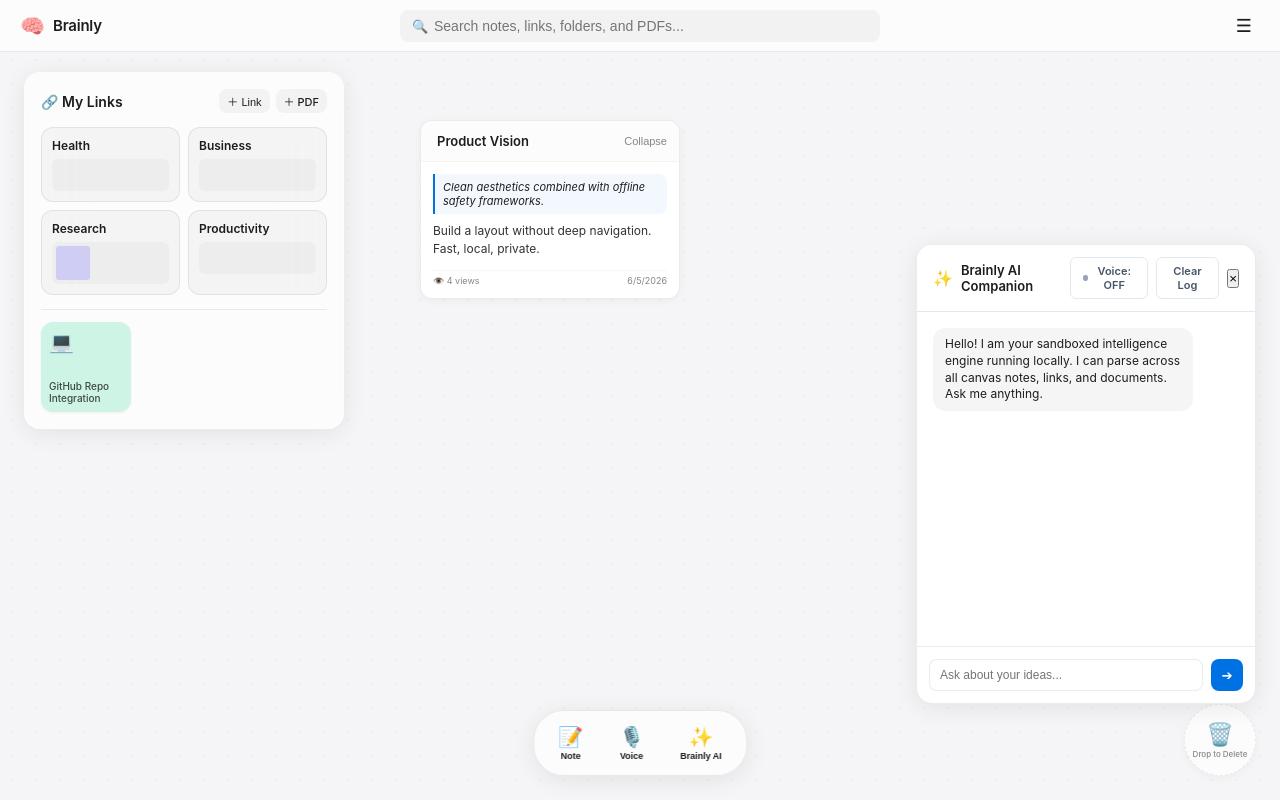
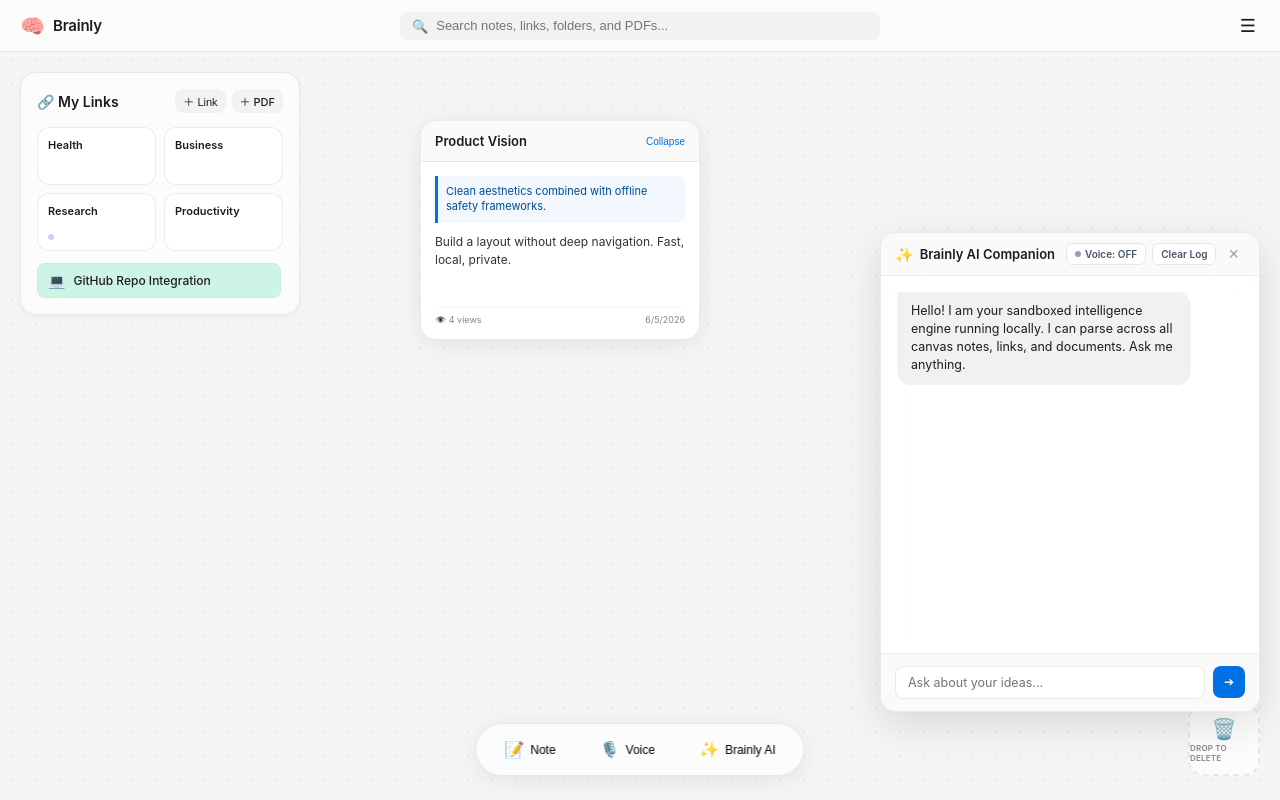
Before and after one commit to nweinberg97/Brainly, a plain HTML site: page index.html in a window 1280 px wide. Both pictures are taken after a click on the button "Query Brainly Local AI". Drawn offline with Linux system fonts and the light colour scheme; a script that the page names is missing.

Commit message:
Update styles.css

```diff
--- a/styles.css
+++ b/styles.css
@@ -31,28 +31,25 @@
     background-color: var(--bg-base);
     color: var(--text-primary);
     overflow: hidden;
-    width: 100vw;
-    height: 100vh;
-    user-select: none;
     -webkit-font-smoothing: antialiased;
 }
 
-/* Header/Top Bar Construction */
+/* Header Core Design Systems Grid Mapping */
 .top-bar {
+    display: grid;
+    grid-template-columns: 1fr 2fr 1fr;
+    align-items: center;
+    height: 52px;
+    padding: 0 20px;
+    background-color: var(--surface-blur);
+    backdrop-filter: blur(20px);
+    -webkit-backdrop-filter: blur(20px);
+    border-bottom: 1px solid var(--border-color);
     position: fixed;
     top: 0;
     left: 0;
-    width: 100vw;
-    height: 52px;
-    background: var(--surface-blur);
-    backdrop-filter: blur(20px);
-    -webkit-backdrop-filter: blur(20px);
-    border-bottom: 1px solid var(--border-color);
-    display: grid;
-    grid-template-columns: 240px 1fr 240px;
-    align-items: center;
-    padding: 0 20px;
-    z-index: 1000;
+    right: 0;
+    z-index: 100;
 }
 
 .top-bar-left {
@@ -78,36 +75,34 @@
 }
 
 .search-container {
-    position: relative;
+    display: flex;
+    align-items: center;
+    background-color: rgba(0, 0, 0, 0.04);
+    border-radius: var(--radius-sm);
+    padding: 6px 12px;
     width: 100%;
     max-width: 480px;
+    transition: var(--transition-smooth);
+}
+
+.search-container:focus-within {
+    background-color: var(--surface-solid);
+    box-shadow: 0 0 0 3px rgba(0, 113, 227, 0.15);
 }
 
 .search-icon {
-    position: absolute;
-    left: 12px;
-    top: 50%;
-    transform: translateY(-50%);
     font-size: 13px;
+    margin-right: 8px;
     color: var(--text-secondary);
 }
 
-#global-search {
+.search-container input {
+    border: none;
+    background: transparent;
+    outline: none;
     width: 100%;
-    height: 32px;
-    background: rgba(0, 0, 0, 0.04);
-    border: none;
-    border-radius: var(--radius-sm);
-    padding: 0 12px 0 34px;
-    font-size: 14px;
+    font-size: 13px;
     color: var(--text-primary);
-    outline: none;
-    transition: var(--transition-smooth);
-}
-
-#global-search:focus {
-    background: var(--surface-solid);
-    box-shadow: inset 0 0 0 1.5px var(--accent-apple), var(--shadow-sm);
 }
 
 .top-bar-right {
@@ -119,54 +114,55 @@
     background: none;
     border: none;
     font-size: 18px;
+    cursor: pointer;
     color: var(--text-primary);
-    cursor: pointer;
-    padding: 4px 8px;
+    padding: 4px;
     border-radius: var(--radius-sm);
 }
 
-/* Main Spatial Canvas Workspace */
+/* Spatial Processing Canvas Blueprint */
 .canvas-workspace {
-    position: relative;
+    position: absolute;
+    top: 0;
+    left: 0;
     width: 100vw;
     height: 100vh;
     padding-top: 52px;
     overflow: auto;
-    background-image: radial-gradient(rgba(0, 0, 0, 0.03) 1px, transparent 0);
+    background-image: radial-gradient(rgba(0, 0, 0, 0.05) 1px, transparent 1px);
     background-size: 24px 24px;
+    z-index: 1;
 }
 
-/* CRITICAL SYSTEM: My Links Container */
+/* Left-Docked Hyperlink Shelf Architecture */
 .my-links-container {
-    position: absolute;
+    position: fixed;
     top: 72px;
-    left: 24px;
-    width: 320px;
+    left: 20px;
+    width: 280px;
     max-height: calc(100vh - 160px);
-    background: var(--surface-blur);
-    backdrop-filter: blur(30px);
-    -webkit-backdrop-filter: blur(30px);
-    border: 1px solid rgba(255, 255, 255, 0.4);
+    background-color: var(--surface-blur);
+    backdrop-filter: blur(20px);
     border-radius: var(--radius-lg);
-    box-shadow: var(--shadow-md);
-    padding: 16px;
+    border: 1px solid var(--border-color);
+    box-shadow: var(--shadow-sm);
     display: flex;
     flex-direction: column;
-    gap: 14px;
-    z-index: 100;
-    overflow-y: auto;
+    padding: 16px;
+    z-index: 10;
+    overflow: hidden;
 }
 
 .my-links-header {
     display: flex;
     justify-content: space-between;
     align-items: center;
+    margin-bottom: 14px;
 }
 
 .my-links-header h3 {
     font-size: 14px;
     font-weight: 600;
-    color: var(--text-primary);
 }
 
 .my-links-actions {
@@ -175,7 +171,7 @@
 }
 
 .my-links-actions button, .pdf-upload-label {
-    background: rgba(0, 0, 0, 0.04);
+    background-color: rgba(0, 0, 0, 0.04);
     border: none;
     padding: 4px 8px;
     border-radius: var(--radius-sm);
@@ -183,26 +179,29 @@
     font-weight: 500;
     cursor: pointer;
     color: var(--text-primary);
+    display: inline-flex;
+    align-items: center;
     transition: var(--transition-smooth);
+}
+
+.my-links-actions button:hover, .pdf-upload-label:hover {
+    background-color: rgba(0, 0, 0, 0.08);
 }
 
 .pdf-upload-label input[type="file"] {
     display: none;
 }
 
-.my-links-actions button:hover, .pdf-upload-label:hover {
-    background: rgba(0, 0, 0, 0.08);
-}
-
-/* Folders Grid Structure within My Links Container */
 .my-links-folders {
     display: grid;
     grid-template-columns: repeat(2, 1fr);
     gap: 8px;
+    margin-bottom: 12px;
 }
 
+/* Target Folder Bubbles Layout */
 .link-folder-bubble {
-    background: rgba(0, 0, 0, 0.03);
+    background-color: var(--surface-solid);
     border: 1px solid var(--border-color);
     border-radius: var(--radius-md);
     padding: 10px;
@@ -210,89 +209,78 @@
     transition: var(--transition-smooth);
     display: flex;
     flex-direction: column;
-    gap: 6px;
+    justify-content: space-between;
+    min-height: 58px;
 }
 
 .link-folder-bubble:hover, .link-folder-bubble.dragover {
-    background: rgba(0, 0, 0, 0.06);
-    transform: scale(1.02);
+    transform: translateY(-1px);
+    box-shadow: var(--shadow-sm);
+    border-color: var(--accent-apple);
 }
 
 .link-folder-title {
-    font-size: 12px;
+    font-size: 11px;
     font-weight: 600;
-    overflow: hidden;
-    text-overflow: ellipsis;
-    white-space: nowrap;
+    color: var(--text-primary);
 }
 
 .link-folder-mini-grid {
-    display: grid;
-    grid-template-columns: repeat(3, 1fr);
+    display: flex;
     gap: 3px;
-    background: rgba(0, 0, 0, 0.03);
-    padding: 4px;
-    border-radius: 6px;
-    min-height: 32px;
+    margin-top: 6px;
+    flex-wrap: wrap;
 }
 
 .mini-indicator-dot {
-    width: 100%;
-    aspect-ratio: 1;
-    border-radius: 3px;
+    width: 6px;
+    height: 6px;
+    border-radius: 50%;
 }
 
-/* Link shelf container layouts */
 .my-links-shelf {
-    display: grid;
-    grid-template-columns: repeat(3, 1fr);
-    gap: 8px;
-    border-top: 1px solid var(--border-color);
-    padding-top: 12px;
+    flex: 1;
+    overflow-y: auto;
+    display: flex;
+    flex-direction: column;
+    gap: 6px;
+    padding-right: 2px;
 }
 
-/* Universal Deterministic Visual Tile Execution */
+/* Shelf Tile Cards Mapping */
 .deterministic-tile {
-    aspect-ratio: 1;
-    border-radius: var(--radius-md);
-    padding: 8px;
     display: flex;
-    flex-direction: column;
-    justify-content: space-between;
-    position: relative;
+    align-items: center;
+    gap: 8px;
+    padding: 8px 10px;
+    border-radius: var(--radius-sm);
     cursor: grab;
-    transition: transform 0.2s cubic-bezier(0.175, 0.885, 0.32, 1.275), box-shadow 0.2s ease;
-    box-shadow: 0 1px 3px rgba(0,0,0,0.05);
+    user-select: none;
+    transition: var(--transition-smooth);
+    border: 1px solid rgba(0,0,0,0.03);
 }
 
 .deterministic-tile:active {
     cursor: grabbing;
 }
 
-.deterministic-tile:hover {
-    transform: translateY(-2px);
-    box-shadow: var(--shadow-sm);
-}
-
 .tile-emoji {
-    font-size: 20px;
+    font-size: 14px;
 }
 
 .tile-title {
-    font-size: 10px;
+    font-size: 12px;
     font-weight: 500;
-    line-height: 1.2;
-    color: rgba(0, 0, 0, 0.7);
-    display: -webkit-box;
-    -webkit-line-clamp: 3;
-    -webkit-box-orient: vertical;
+    white-space: nowrap;
     overflow: hidden;
+    text-overflow: ellipsis;
+    color: #1d1d1f;
 }
 
-/* Spatial Elements: Floating Free-Canvas Elements */
+/* Spatial Notes Components Layout Rules */
 .canvas-element {
     position: absolute;
-    z-index: 10;
+    z-index: 5;
     cursor: grab;
     user-select: none;
 }
@@ -301,425 +289,371 @@
     cursor: grabbing;
 }
 
-/* Note Visual Systems */
-.brainly-note {
-    width: 260px;
-    background: var(--surface-solid);
-    border-radius: var(--radius-md);
-    box-shadow: var(--shadow-sm);
-    border: 1px solid var(--border-color);
-    overflow: hidden;
-    transition: box-shadow 0.2s, transform 0.1s;
+.canvas-element.dragging {
+    opacity: 0.4;
 }
 
-.brainly-note.dragging {
+.brainly-note {
+    width: 280px;
+    background-color: var(--surface-solid);
+    border-radius: var(--radius-lg);
     box-shadow: var(--shadow-md);
-    transform: scale(1.03);
-    z-index: 1000;
+    border: 1px solid var(--border-color);
+    display: flex;
+    flex-direction: column;
+    overflow: hidden;
+    transition: height var(--transition-smooth);
 }
 
 .note-header {
-    padding: 10px 12px;
-    background: rgba(0, 0, 0, 0.01);
-    border-bottom: 1px solid rgba(0, 0, 0, 0.03);
     display: flex;
     justify-content: space-between;
     align-items: center;
+    padding: 12px 14px;
+    background-color: rgba(0, 0, 0, 0.02);
+    border-bottom: 1px solid var(--border-color);
 }
 
 .note-title-text {
     font-size: 13px;
     font-weight: 600;
     outline: none;
-    border-radius: 4px;
-    padding: 2px 4px;
-}
-
-.note-title-text[contenteditable="true"]:focus {
-    background: rgba(0, 0, 0, 0.05);
+    width: 70%;
 }
 
 .note-toggle-btn {
     background: none;
     border: none;
-    font-size: 11px;
+    font-size: 10px;
+    color: var(--accent-apple);
     cursor: pointer;
-    color: var(--text-secondary);
+    font-weight: 500;
 }
 
 .note-body {
-    padding: 12px;
+    padding: 14px;
     display: flex;
     flex-direction: column;
-    gap: 8px;
+    gap: 10px;
+}
+
+.brainly-note.collapsed .note-body {
+    display: none;
 }
 
 .note-ai-summary-box {
-    background: rgba(0, 113, 227, 0.05);
-    border-left: 2.5px solid var(--accent-apple);
-    padding: 6px 8px;
+    background-color: rgba(0, 113, 227, 0.05);
+    border-left: 3px solid var(--accent-apple);
+    padding: 8px;
     border-radius: 0 var(--radius-sm) var(--radius-sm) 0;
     font-size: 11px;
-    color: var(--text-primary);
-    font-style: italic;
+    line-height: 1.4;
+    color: #004b93;
     outline: none;
 }
 
 .note-raw-content {
     font-size: 12px;
     line-height: 1.5;
-    min-height: 40px;
+    min-height: 60px;
+    max-height: 180px;
+    overflow-y: auto;
     outline: none;
     color: #333;
 }
 
 .note-metadata-strip {
+    display: flex;
+    justify-content: space-between;
     font-size: 9px;
     color: var(--text-secondary);
-    display: flex;
-    justify-content: space-between;
-    padding-top: 4px;
-    border-top: 1px solid rgba(0, 0, 0, 0.03);
+    border-top: 1px solid rgba(0,0,0,0.04);
+    padding-top: 6px;
+    margin-top: 4px;
 }
 
-/* Collapsed Note State Override */
-.brainly-note.collapsed {
-    width: 220px;
-}
-
-.brainly-note.collapsed .note-raw-content,
-.brainly-note.collapsed .note-metadata-strip {
-    display: none;
-}
-
-/* Thought Folder Canvas Elements */
+/* Cluster Thought Folders Matrix */
 .thought-folder-node {
-    width: 96px;
-    height: 96px;
-    background: rgba(255, 255, 255, 0.85);
-    backdrop-filter: blur(10px);
-    border-radius: 20px;
-    border: 1px solid rgba(0, 0, 0, 0.06);
-    box-shadow: var(--shadow-sm);
+    width: 90px;
+    height: 90px;
+    background-color: var(--surface-solid);
+    border-radius: 50%;
+    box-shadow: var(--shadow-md);
+    border: 2px dashed rgba(0, 0, 0, 0.15);
     display: flex;
     flex-direction: column;
     align-items: center;
     justify-content: center;
-    gap: 6px;
     padding: 8px;
-    transition: transform 0.2s, background-color 0.2s;
+    transition: var(--transition-smooth);
 }
 
-.thought-folder-node.dragover {
-    background: rgba(0, 113, 227, 0.1);
+.thought-folder-node:hover, .thought-folder-node.dragover {
     border-color: var(--accent-apple);
-    transform: scale(1.08);
+    transform: scale(1.03);
 }
 
 .folder-bubble-matrix {
     display: grid;
     grid-template-columns: repeat(2, 1fr);
     gap: 4px;
-    width: 40px;
-    height: 40px;
-    background: rgba(0,0,0,0.04);
-    padding: 5px;
-    border-radius: 10px;
+    margin-bottom: 6px;
 }
 
 .folder-mini-dot {
-    background: rgba(0,0,0,0.2);
-    border-radius: 3px;
-    width: 100%;
-    height: 100%;
+    width: 8px;
+    height: 8px;
+    background-color: rgba(0, 0, 0, 0.2);
+    border-radius: 50%;
 }
 
-.thought-folder-node .folder-label {
-    font-size: 11px;
+.folder-label {
+    font-size: 10px;
     font-weight: 600;
     text-align: center;
-    max-width: 100%;
+    width: 100%;
+    white-space: nowrap;
     overflow: hidden;
     text-overflow: ellipsis;
-    white-space: nowrap;
     outline: none;
 }
 
-/* Floating Action Controller Layouts */
+/* Bottom Interface Navigation Bar Layer */
 .bottom-ui-container {
     position: fixed;
     bottom: 24px;
-    left: 50vw;
+    left: 50%;
     transform: translateX(-50%);
-    z-index: 1000;
+    z-index: 90;
 }
 
 .fab-cluster {
     display: flex;
     gap: 12px;
-    background: var(--surface-blur);
+    background-color: var(--surface-blur);
     backdrop-filter: blur(20px);
-    -webkit-backdrop-filter: blur(20px);
     padding: 8px 12px;
     border-radius: 30px;
+    border: 1px solid var(--border-color);
     box-shadow: var(--shadow-md);
-    border: 1px solid var(--border-color);
 }
 
 .fab-btn {
+    display: flex;
+    align-items: center;
+    gap: 6px;
     background: none;
     border: none;
-    display: flex;
-    flex-direction: column;
-    align-items: center;
-    gap: 2px;
+    padding: 8px 16px;
+    border-radius: 20px;
     cursor: pointer;
-    padding: 6px 12px;
-    border-radius: 20px;
+    transition: var(--transition-smooth);
     position: relative;
-    transition: var(--transition-smooth);
 }
 
 .fab-btn:hover {
-    background: rgba(0, 0, 0, 0.05);
+    background-color: rgba(0, 0, 0, 0.05);
 }
 
 .fab-icon {
-    font-size: 20px;
+    font-size: 16px;
 }
 
 .fab-label {
-    font-size: 9px;
-    font-weight: 600;
-    color: var(--text-primary);
+    font-size: 12px;
+    font-weight: 500;
 }
 
-/* Voice Active States */
+/* Recording UI Indicators */
 .pulse-indicator-dot {
     position: absolute;
-    top: 4px;
+    top: 6px;
     right: 12px;
     width: 6px;
     height: 6px;
-    background: #ff3b30;
+    background-color: #ff3b30;
     border-radius: 50%;
-    opacity: 0;
+    display: none;
 }
 
 .fab-btn.recording .pulse-indicator-dot {
-    opacity: 1;
-    animation: pulse-key 1.2s infinite ease-in-out;
+    display: block;
+    animation: beaconPulse 1.2s infinite ease-in-out;
 }
 
-@keyframes pulse-key {
-    0% { transform: scale(0.9); opacity: 0.6; }
-    50% { transform: scale(1.4); opacity: 1; }
-    100% { transform: scale(0.9); opacity: 0.6; }
+@keyframes beaconPulse {
+    0% { transform: scale(0.9); opacity: 1; }
+    50% { transform: scale(1.4); opacity: 0.4; }
+    100% { transform: scale(0.9); opacity: 1; }
 }
 
-/* Trash Bin Dropzone UI */
+/* Absolute Safe Eraser Dropzone Elements */
 .trash-bin-zone {
     position: fixed;
     bottom: 24px;
-    right: 24px;
+    right: 20px;
     width: 72px;
     height: 72px;
-    background: var(--surface-blur);
+    background-color: var(--surface-blur);
     backdrop-filter: blur(20px);
-    -webkit-backdrop-filter: blur(20px);
-    border-radius: 50%;
-    border: 1px dashed var(--border-color);
-    box-shadow: var(--shadow-sm);
+    border: 2px dashed var(--border-color);
+    border-radius: var(--radius-lg);
     display: flex;
     flex-direction: column;
     align-items: center;
     justify-content: center;
-    z-index: 1000;
     transition: var(--transition-smooth);
+    z-index: 10;
 }
 
 .trash-bin-zone.hovered {
-    background: rgba(255, 59, 48, 0.15);
+    background-color: rgba(255, 59, 48, 0.08);
     border-color: #ff3b30;
-    transform: scale(1.15);
+    color: #ff3b30;
+    transform: scale(1.05);
 }
 
 .trash-bin-icon {
-    font-size: 22px;
+    font-size: 20px;
+    margin-bottom: 2px;
 }
 
 .trash-bin-text {
     font-size: 8px;
-    font-weight: 500;
-    margin-top: 2px;
+    font-weight: 600;
+    text-transform: uppercase;
+    letter-spacing: 0.2px;
     color: var(--text-secondary);
 }
 
-/* Local AI Chat Floating Interface Panel */
-.ai-panel {
-    position: fixed;
-    bottom: 96px;
-    right: 24px;
-    width: 340px;
-    height: 460px;
-    background: var(--surface-solid);
-    border-radius: var(--radius-lg);
-    box-shadow: var(--shadow-md);
-    border: 1px solid var(--border-color);
-    display: flex;
-    flex-direction: column;
-    z-index: 1100;
-    overflow: hidden;
-    transition: opacity 0.2s, transform 0.2s;
-}
-
-.ai-chat-log {
-    flex: 1;
-    padding: 16px;
-    overflow-y: auto;
-    display: flex;
-    flex-direction: column;
-    gap: 12px;
-    scroll-behavior: smooth;
-}
-
-.ai-message {
-    font-size: 12px;
-    line-height: 1.4;
-    padding: 8px 12px;
-    border-radius: var(--radius-md);
-    max-width: 85%;
-}
-
-.ai-message.system {
-    background: rgba(0,0,0,0.04);
-    align-self: flex-start;
-    color: var(--text-primary);
-}
-
-.ai-message.user {
-    background: var(--accent-apple);
-    color: white;
-    align-self: flex-end;
-}
-
-.ai-panel-input-zone {
-    padding: 12px;
-    border-top: 1px solid var(--border-color);
-    display: flex;
-    gap: 8px;
-}
-
-.ai-panel-input-zone input {
-    flex-grow: 1;
-    height: 32px;
-    border: 1px solid var(--border-color);
-    border-radius: var(--radius-sm);
-    padding: 0 10px;
-    font-size: 12px;
-    outline: none;
-}
-
-.ai-panel-input-zone button {
-    background: var(--accent-apple);
-    color: white;
-    border: none;
-    width: 32px;
-    height: 32px;
-    border-radius: var(--radius-sm);
-    cursor: pointer;
-}
-
-/* Modals & Overlay Utilities */
+/* Modal Window Layout Overlays */
 .modal-overlay {
     position: fixed;
-    top:0; left:0; width:100vw; height:100vh;
-    background: rgba(0,0,0,0.2);
-    backdrop-filter: blur(4px);
-    z-index: 2000;
+    top: 0;
+    left: 0;
+    width: 100vw;
+    height: 100vh;
+    background-color: rgba(0, 0, 0, 0.4);
     display: flex;
     align-items: center;
     justify-content: center;
+    z-index: 200;
+    backdrop-filter: blur(4px);
 }
 
 .modal-surface {
-    background: var(--surface-solid);
-    width: 320px;
-    padding: 20px;
+    background-color: var(--surface-solid);
     border-radius: var(--radius-lg);
     box-shadow: var(--shadow-md);
+    width: 90%;
+    max-width: 400px;
+    padding: 20px;
     display: flex;
     flex-direction: column;
     gap: 14px;
 }
 
-.modal-surface h4 { font-size: 14px; font-weight:600; }
+.modal-surface h4 {
+    font-size: 15px;
+    font-weight: 600;
+}
+
 .modal-body input {
     width: 100%;
-    height: 32px;
+    padding: 8px 12px;
+    border: 1px solid var(--border-color);
+    background-color: rgba(0,0,0,0.02);
     border-radius: var(--radius-sm);
-    border: 1px solid var(--border-color);
-    padding: 0 8px;
+    outline: none;
     font-size: 13px;
-    outline: none;
 }
 
 .modal-footer {
     display: flex;
     justify-content: flex-end;
-    gap: 8px;
+    gap: 10px;
 }
 
 .modal-footer button {
-    padding: 6px 12px;
-    border: none;
+    padding: 6px 14px;
     border-radius: var(--radius-sm);
     font-size: 12px;
     font-weight: 500;
     cursor: pointer;
+    border: none;
 }
 
-.btn-secondary { background: rgba(0,0,0,0.05); color: var(--text-primary); }
-.btn-primary { background: var(--accent-apple); color: white; }
+.btn-secondary { background-color: rgba(0,0,0,0.05); color: var(--text-primary); }
+.btn-primary { background-color: var(--accent-apple); color: white; }
 
 .hidden { display: none !important; }
 
-/* =========================================================================
-   BRAINLY CONVERSATIONAL AI COMPANION EXTENSION STYLES
-   ========================================================================= */
+/* =====================================================================
+  UPDATED LOCAL AI CONVERSATIONAL COMPANION INTERFACE LAYOUT RULES
+  =====================================================================
+*/
 
+.ai-panel {
+    position: fixed;
+    bottom: 88px;
+    right: 20px;
+    width: 380px;
+    height: 480px;
+    background: rgba(255, 255, 255, 0.85);
+    backdrop-filter: blur(30px);
+    -webkit-backdrop-filter: blur(30px);
+    border: 1px solid rgba(0, 0, 0, 0.08);
+    border-radius: 16px;
+    box-shadow: 0 12px 40px rgba(0,0,0,0.12);
+    display: flex;
+    flex-direction: column;
+    overflow: hidden;
+    z-index: 120;
+    transition: transform 0.25s cubic-bezier(0.16, 1, 0.3, 1), opacity 0.15s ease;
+}
+
+/* OPTIMIZED CHAT HEADER STRUCTURAL ARRAY */
 .ai-chat-panel-header {
     display: flex;
+    align-items: center;
     justify-content: space-between;
-    align-items: center;
-    padding: 12px 16px;
-    background: #ffffff;
-    border-bottom: 1px solid #e2e8f0;
+    padding: 10px 14px;
+    border-bottom: 1px solid rgba(0, 0, 0, 0.06);
+    background: rgba(250, 250, 250, 0.9);
+    gap: 8px;
 }
 
 .ai-branding-block {
     display: flex;
     align-items: center;
-    gap: 8px;
+    gap: 6px;
+    min-width: fit-content;
 }
 
-.ai-branding-block h3 {
+.ai-spark-icon {
+    font-size: 15px;
+}
+
+.ai-chat-panel-header h3 {
     font-size: 13px;
     font-weight: 600;
+    color: #1d1d1f;
 }
 
+/* Squeeze-proof Utility Buttons Hub */
 .ai-chat-control-array {
     display: flex;
     align-items: center;
-    gap: 8px;
+    gap: 6px;
+    margin-left: auto;
 }
 
 .ai-utility-action-btn {
     display: inline-flex;
     align-items: center;
-    gap: 6px;
-    padding: 6px 12px;
-    font-size: 11px;
+    gap: 4px;
+    padding: 4px 8px;
+    font-size: 10px;
     font-weight: 600;
     font-family: inherit;
     color: #475569;
@@ -727,6 +661,7 @@
     border: 1px solid #e2e8f0;
     border-radius: 6px;
     cursor: pointer;
+    white-space: nowrap;
     transition: all 0.15s ease-in-out;
 }
 
@@ -762,15 +697,108 @@
     color: #991b1b;
 }
 
-/* Linear Audio Speaking Waves Animation */
-@keyframes localizedPulseWave {
-    0% { border-left-color: #3b82f6; background-color: #ffffff; }
-    50% { border-left-color: #10b981; background-color: #f0fdf4; box-shadow: 0 2px 8px rgba(16, 185, 129, 0.08); }
-    100% { border-left-color: #3b82f6; background-color: #ffffff; }
+#close-ai-btn {
+    background: none;
+    border: none;
+    font-size: 18px;
+    color: #94a3b8;
+    cursor: pointer;
+    padding: 2px 6px;
+    border-radius: 4px;
+    line-height: 1;
+    transition: color 0.1s ease;
 }
 
-.ai-message.system.ai-speaking-active {
-    animation: localizedPulseWave 2.2s infinite ease-in-out;
-    border-left: 3px solid #3b82f6;
-    transition: background-color 0.2s ease;
+#close-ai-btn:hover {
+    color: #475569;
 }
+
+/* Message Log Stream Terminal */
+.ai-chat-log {
+    flex: 1;
+    padding: 16px;
+    overflow-y: auto;
+    display: flex;
+    flex-direction: column;
+    gap: 12px;
+    background: rgba(255, 255, 255, 0.4);
+}
+
+.ai-message {
+    max-width: 85%;
+    padding: 10px 14px;
+    font-size: 12.5px;
+    line-height: 1.45;
+    border-radius: 14px;
+    word-wrap: break-word;
+}
+
+.ai-message.system {
+    align-self: flex-start;
+    background: #f1f1f4;
+    color: #1d1d1f;
+    border-top-left-radius: 4px;
+}
+
+.ai-message.user {
+    align-self: flex-end;
+    background: var(--accent-apple);
+    color: #ffffff;
+    border-top-right-radius: 4px;
+}
+
+/* Real-time Vocal Synthesis Pulsing Feedback Animation classes */
+.ai-message.ai-speaking-active {
+    animation: speechVocalGlow 2s infinite ease-in-out;
+    border: 1px solid rgba(0, 113, 227, 0.3);
+}
+
+@keyframes speechVocalGlow {
+    0% { box-shadow: 0 0 4px rgba(0, 113, 227, 0.1); }
+    50% { box-shadow: 0 0 14px rgba(0, 113, 227, 0.35); }
+    100% { box-shadow: 0 0 4px rgba(0, 113, 227, 0.1); }
+}
+
+/* Input Command Hub Layer */
+.ai-panel-input-zone {
+    display: flex;
+    padding: 12px 14px;
+    background: rgba(250, 250, 250, 0.9);
+    border-top: 1px solid rgba(0, 0, 0, 0.05);
+    gap: 8px;
+}
+
+.ai-panel-input-zone input {
+    flex: 1;
+    padding: 8px 12px;
+    border: 1px solid rgba(0, 0, 0, 0.08);
+    background: #ffffff;
+    border-radius: 8px;
+    outline: none;
+    font-size: 12.5px;
+    font-family: inherit;
+    transition: border-color 0.15s ease;
+}
+
+.ai-panel-input-zone input:focus {
+    border-color: var(--accent-apple);
+}
+
+#ai-submit-btn {
+    background: var(--accent-apple);
+    color: white;
+    border: none;
+    width: 32px;
+    height: 32px;
+    border-radius: 8px;
+    cursor: pointer;
+    font-size: 12px;
+    display: flex;
+    align-items: center;
+    justify-content: center;
+    transition: opacity 0.1s ease;
+}
+
+#ai-submit-btn:hover {
+    opacity: 0.9;
+}
```
